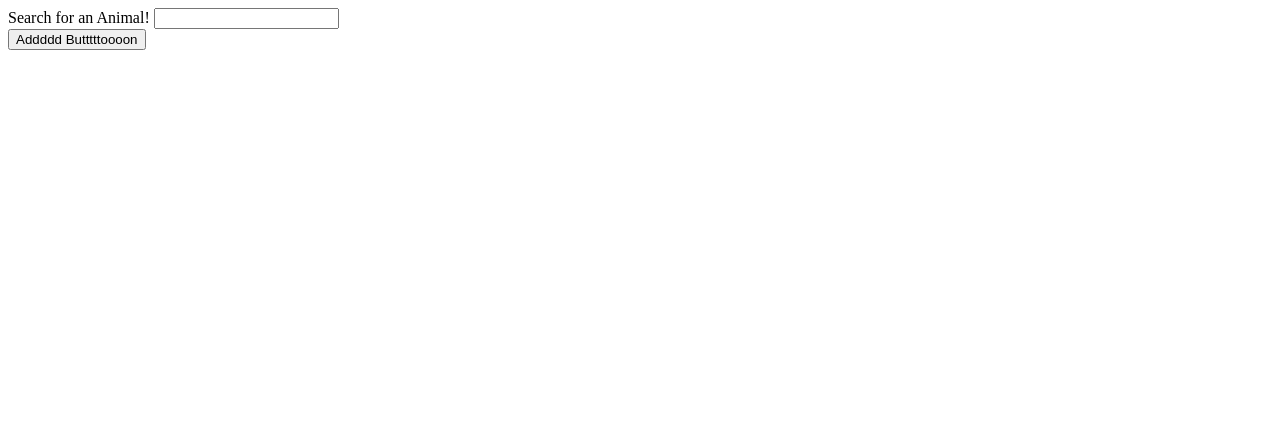
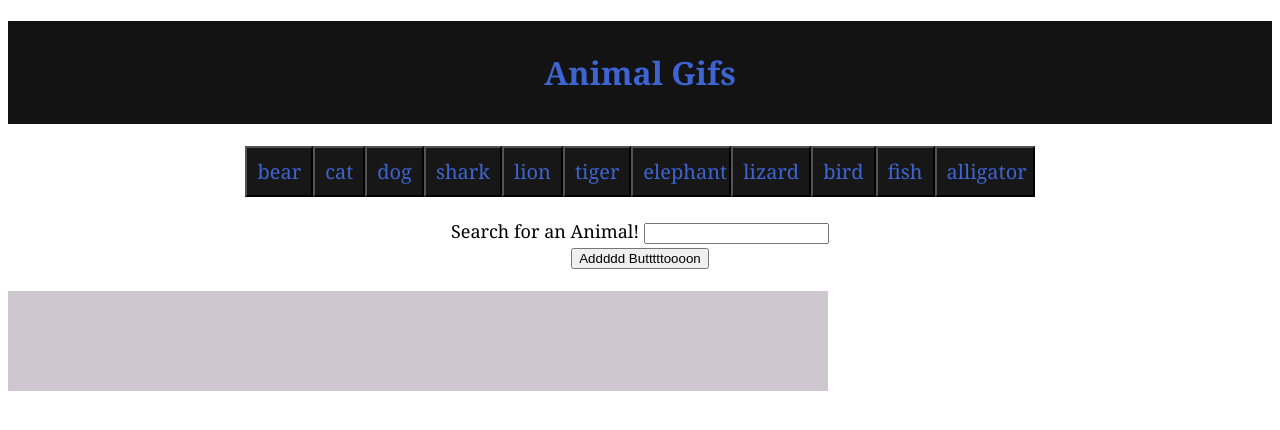
Before and after one commit to hadiburpee/giphy, a plain HTML site: page index.html in a window 1280 px wide. Drawn offline with nearby package versions, Linux system fonts and the light colour scheme.

Commit message:
added style, fixed rating

```diff
--- a/assets/css/style.css
+++ b/assets/css/style.css
@@ -0,0 +1,53 @@
+body{
+    font-family: Cambria, Cochin, Georgia, Times, 'Times New Roman', serif;
+}
+
+h1{
+    color: rgb(61, 100, 209);
+    text-align: center;
+    padding: 30px;
+    background-color: rgba(0, 0, 0, 0.925);
+}
+
+#gifs-here{
+    display: block;
+}
+
+#boxy{
+    max-width: 100%;
+    width: 720px;
+    border: 50px;
+    background-color: rgba(39, 2, 39, 0.219);
+    padding: 50px;
+    text-align: center;
+    overflow: auto;
+}
+
+#button-view{
+    text-align: center;
+}
+
+#search-form{
+    text-align: center;
+    font-size: 18px;
+}
+
+.animal{
+    background-color: rgba(0, 0, 0, 0.911);
+    color: rgb(61, 100, 209);
+    padding: 10px;
+    text-align: center;
+    font-size: 20px;
+    font: bold;
+    font-family: Cambria, Cochin, Georgia, Times, 'Times New Roman', serif;
+    max-height: 100px;
+    max-width: 100px;
+    overflow: auto;
+
+}
+
+.giffy{
+    max-height: 250px;
+    max-width: 250px;
+
+}
--- a/assets/javascript/app.js
+++ b/assets/javascript/app.js
@@ -1,11 +1,17 @@
 //giphy API key iROsCNPKvZ3parYmVXiCRo62MTMWjEXP
 
-var searchTerm = "dog";
+//Global variables for my own array, array for looping gif link, array for still gif link and array for rating.
+var hadiArray = ['bear', 'cat', 'dog', 'shark', 'lion', 'tiger', 'elephant', 'lizard', 'bird', 'fish', 'alligator'];
 var loopingArray = [];
 var stillArray = [];
+var ratingArray = [];
+
+
+//loads page first then jquery/javascript
 $(document).ready(function(){
+
 //async request
-
+//Function performs an Ajax request by passing through the search term based on which button is clicked.
 function AJAXrequest(ajaxSearch){
 
     var queryURL = "https://api.giphy.com/v1/gifs/search?q=" + ajaxSearch + "&api_key=iROsCNPKvZ3parYmVXiCRo62MTMWjEXP&limit=10";
@@ -16,23 +22,21 @@ function AJAXrequest(ajaxSearch){
     }).then(function(response){
         console.log(response);
 
-        //stores original and still gif, need to clear array when pushing another button
+        //stores original gif, still giff and rating in arrays.
         for(i=0; i<10; i++){
         loopingArray.push(response.data[i].images.downsized.url);
         stillArray.push(response.data[i].images.downsized_still.url);
-        addToPage(loopingArray[i], stillArray[i]);
-        console.log(loopingArray[i]);
+        ratingArray.push(response.data[i].rating);
+        addToPage(loopingArray[i], stillArray[i], ratingArray[i]);
         }
-        //empties array so you can pull up the next item
+        //empties array so the next button click puts up new search results.
         loopingArray = [];
         stillArray = [];
-
+        ratingArray = [];
     });
-    //adds the gifs to the page after the ajax request is done
-
 }
 
-//creates buttons for each search
+//Creates a button for each term searched.
 function renderButton(searchWord){
     var a = $("<button>");
     a.addClass("animal");
@@ -41,37 +45,45 @@ function renderButton(searchWord){
     $("#button-view").append(a);
 }
 
-function addToPage(animateToAdd, stillToAdd){
+//Creates buttons for the default buttons.
+function defaultButton(){
+    for(i=0; i<hadiArray.length; i++){
+        renderButton(hadiArray[i]);
+    }
+}
+
+//Adds the gif to page with the correct src and attributes for pause and play click
+function addToPage(animateToAdd, stillToAdd, ratingToAdd){
     var gifDiv = $("<div>");
     var animalImage = $("<img>");
+    var rating = $("<p>");
 
-
-    animalImage.attr("src", animateToAdd);
+    rating.text("Rating: " + ratingToAdd);
+    animalImage.attr("src", stillToAdd);
     animalImage.attr("animate", animateToAdd);
     animalImage.attr("still", stillToAdd);
-    animalImage.attr("data-state", "animate");
+    animalImage.attr("data-state", "still");
     animalImage.addClass("giffy");
     gifDiv.append(animalImage);
+    gifDiv.append(rating);
     $("#gifs-here").prepend(gifDiv);
-    console.log("add to page: " + animateToAdd);
-
 }
 
+//resets the gif div, used for new button clicks
 function resetDiv(){
     $("#gifs-here").empty();
-
 }
 
+//add button function
 $("#add-button").on("click", function(event){
-
     event.preventDefault();
     var inputSearch = $("#search-input").val().trim();
     //make a button function
     console.log(inputSearch);
     renderButton(inputSearch);
-
 });
 
+//used to search based on button clicked.
 $(document).on("click", ".animal", function(){
 
     var searchJax = $(this).attr("data-name");
@@ -95,9 +107,7 @@ $(document).on("click", ".giffy", function(){
 
 });
 
-
-
-
-
+//Posts initial default buttons to page
+defaultButton();
 
 });//document ready bracket
--- a/index.html
+++ b/index.html
@@ -3,7 +3,7 @@
 <head>
     <meta charset="utf-8" />
     <meta http-equiv="X-UA-Compatible" content="IE=edge">
-    <title>Page Title</title>
+    <title>Animal Gifs</title>
     <meta name="viewport" content="width=device-width, initial-scale=1">
     <link rel="stylesheet" type="text/css" media="screen" href="assets/css/style.css" />
     <script src="https://ajax.googleapis.com/ajax/libs/jquery/3.3.1/jquery.min.js"></script>
@@ -13,10 +13,10 @@
 <body>
 
 
-
+<h1>Animal Gifs</h1>
 <!-- buttons will appear here -->
 <div id="button-view"></div>
-
+<br>
 <!-- can search for new buttons here -->
 <form id="search-form">
 
@@ -28,10 +28,11 @@
 
 </form>
 
+<br>
+<div id="boxy">
+    <div id="gifs-here"></div>
 
-<div id="gifs-here"></div>
-
-
+</div>
 
 
 
```
Also changed, not shown: 1 other file.
